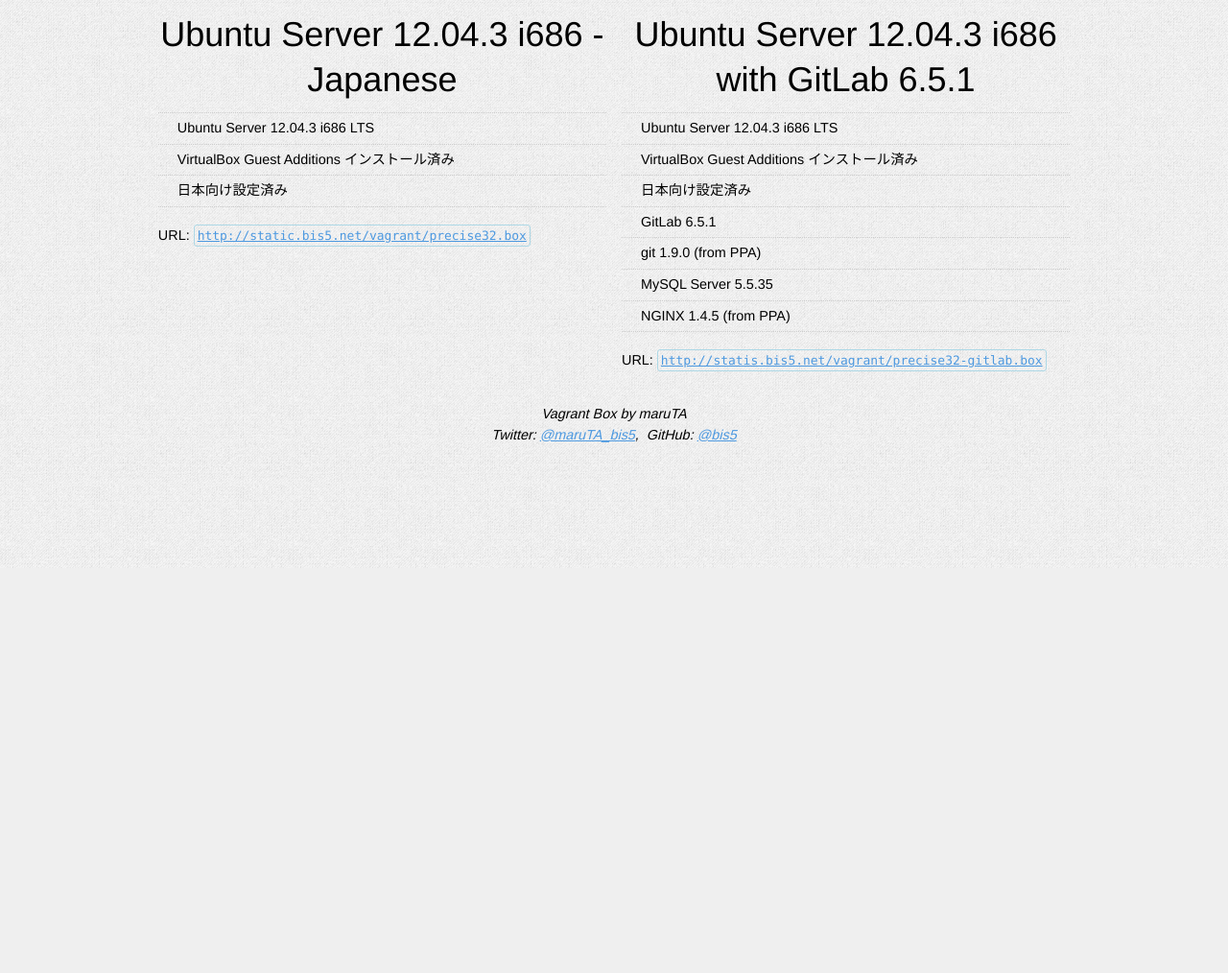
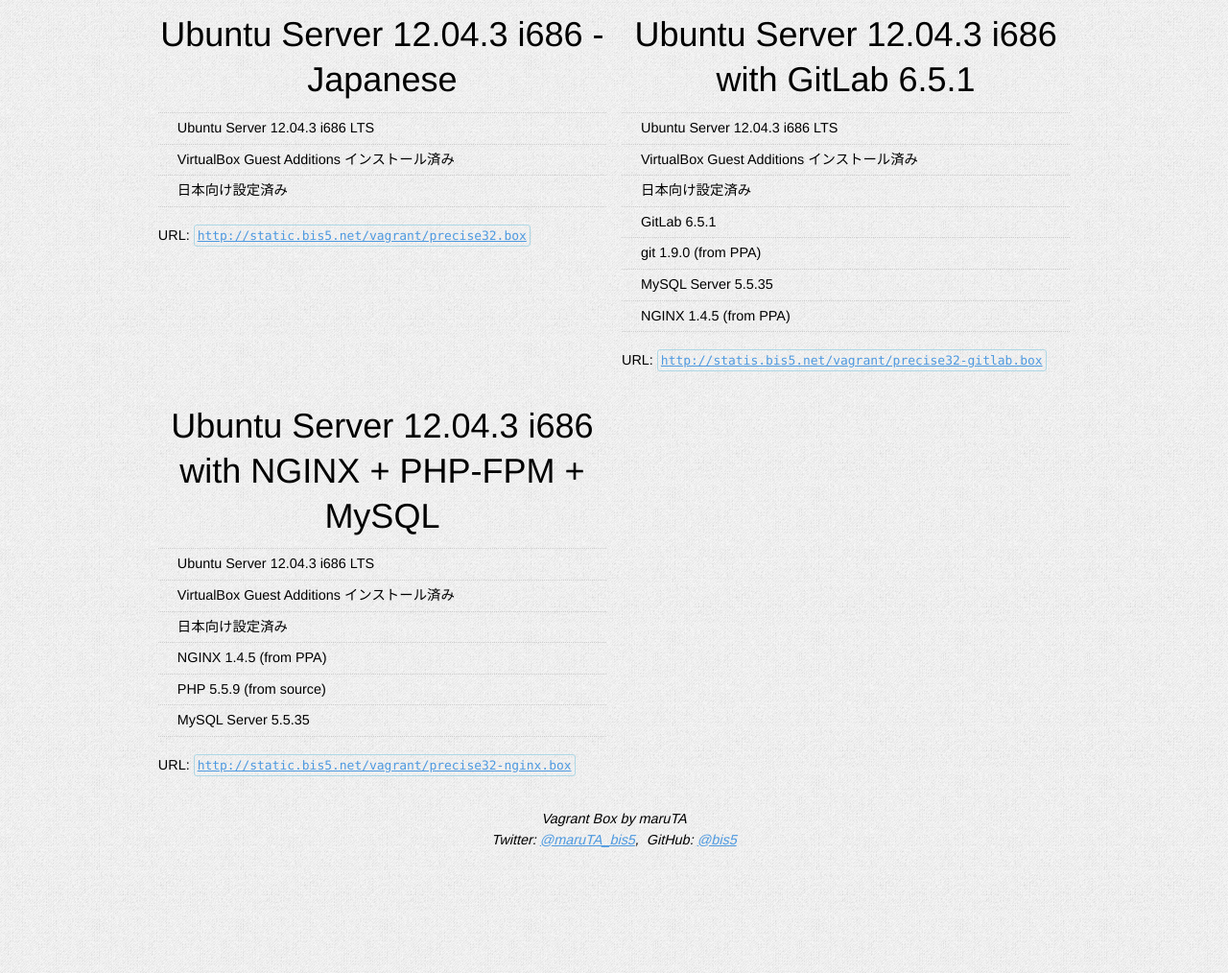
Before and after one commit to maruTA-bis5/vagrant-boxes, a plain HTML site: page index.html in a window 1280 px wide. Shown: the part 291-1305 px from the top of the page at 96% size. Before the commit the page ends 883 px from the top, so only its background shows below. Drawn offline with nearby package versions, Linux system fonts and the light colour scheme.

Commit message:
new box: precise32-nginx.box

```diff
--- a/index.html
+++ b/index.html
@@ -59,6 +59,18 @@
 				http://statis.bis5.net/vagrant/precise32-gitlab.box
 		</a></code></p>
 	</div>
+	<div class="col_6">
+		<h3 class="center">Ubuntu Server 12.04.3 i686 with NGINX + PHP-FPM + MySQL</h3>
+		<ul class="alt">
+			<li>Ubuntu Server 12.04.3 i686 LTS</li>
+			<li>VirtualBox Guest Additions インストール済み</li>
+			<li>日本向け設定済み</li>
+			<li>NGINX 1.4.5 (from PPA)</li>
+			<li>PHP 5.5.9 (from source)</li>
+			<li>MySQL Server 5.5.35</li>
+		</ul>
+		<p>URL: <code><a href="http://static.bis5.net/vagrant/precise32-nginx.box">http://static.bis5.net/vagrant/precise32-nginx.box</a></code></p>
+	</div>
 	<footer class="col_12">
 		<address class="center">
 			<p>
@@ -69,6 +81,7 @@
 		</address>
 	</footer>
 	<div class="col_12">
+		<div class="center">
 			<script async src="//pagead2.googlesyndication.com/pagead/js/adsbygoogle.js"></script>
 			<!-- vagrant-boxes-bottom -->
 			<ins class="adsbygoogle center"
@@ -79,6 +92,7 @@
 			(adsbygoogle = window.adsbygoogle || []).push({});
 			</script>
 		</div>
+	</div>
 </div> <!-- End Grid -->
 </body>
 </html>
```
Lines whose indentation alone changed are shown as unchanged.
